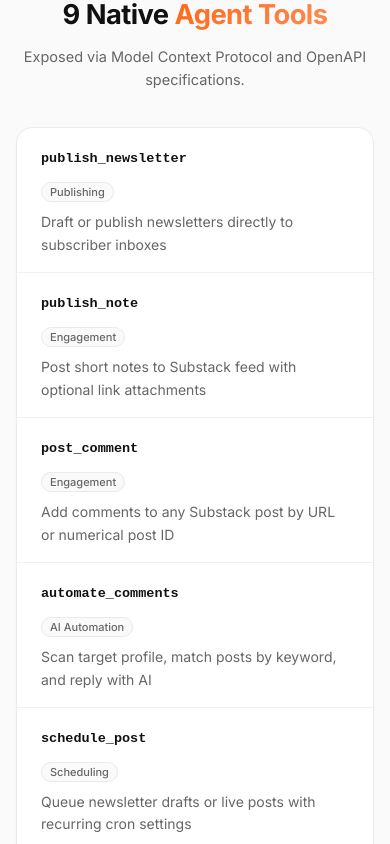
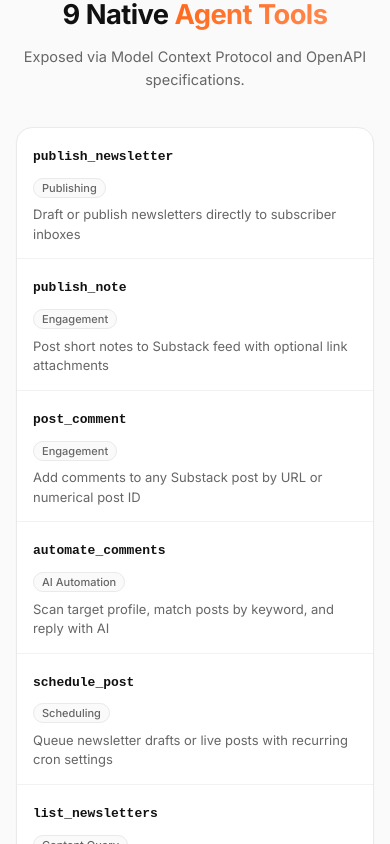
Before and after one commit to santhosh-patel/substack-agent, a React (Vite) app in the folder landing-page/: page / in a window 390 px wide. Shown: the part 5760-6604 px from the top of the page. Built offline with nearby package versions, Linux system fonts and the light colour scheme.

Commit message:
style: improve mobile layout responsiveness for ToolsGrid and CTA components

```diff
--- a/landing-page/src/components/ToolsGrid.css
+++ b/landing-page/src/components/ToolsGrid.css
@@ -70,8 +70,18 @@
     display: none;
   }
   .tool-row-item {
-    grid-template-columns: 1fr;
-    gap: 8px;
+    display: flex;
+    flex-direction: column;
+    gap: 6px;
     align-items: flex-start;
+    padding: 14px 16px;
+  }
+  .col-name code {
+    font-size: 13px;
+    word-break: break-word;
+  }
+  .col-desc {
+    font-size: 13px;
+    line-height: 1.5;
   }
 }
```
